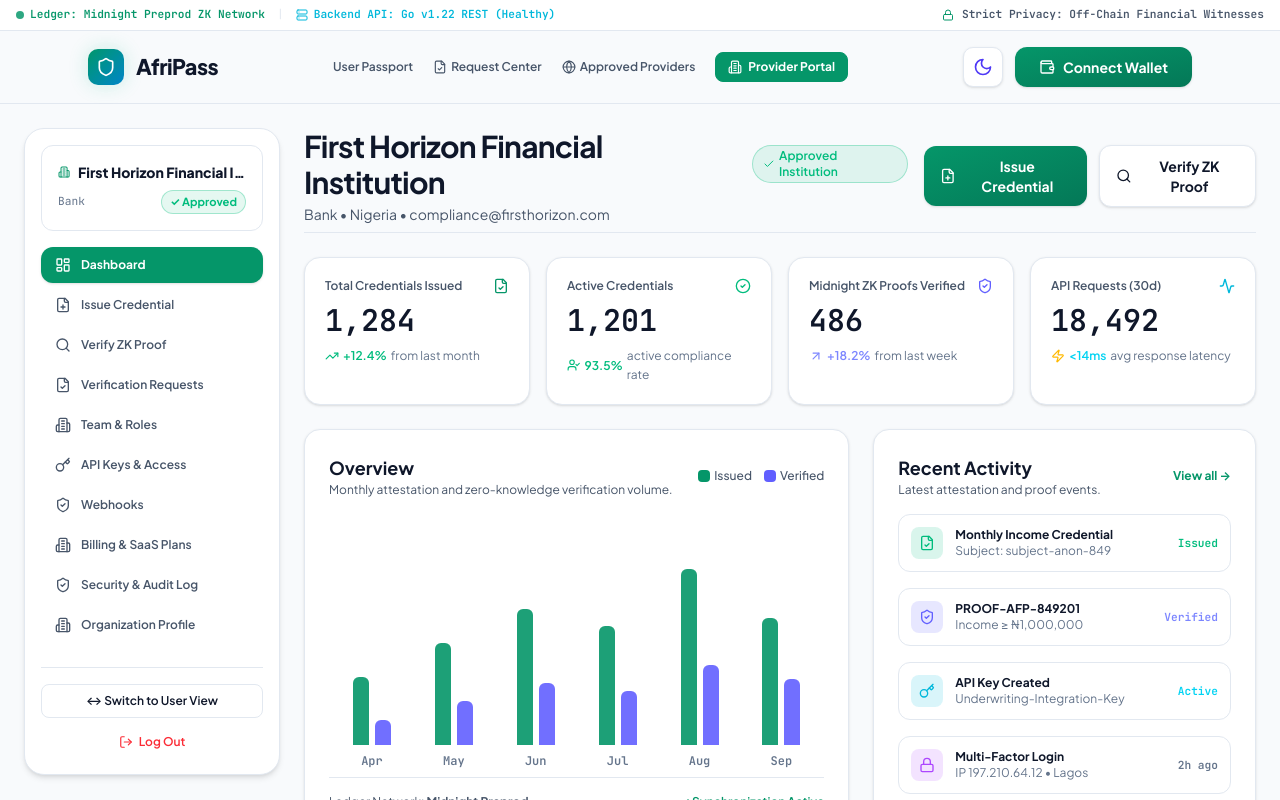
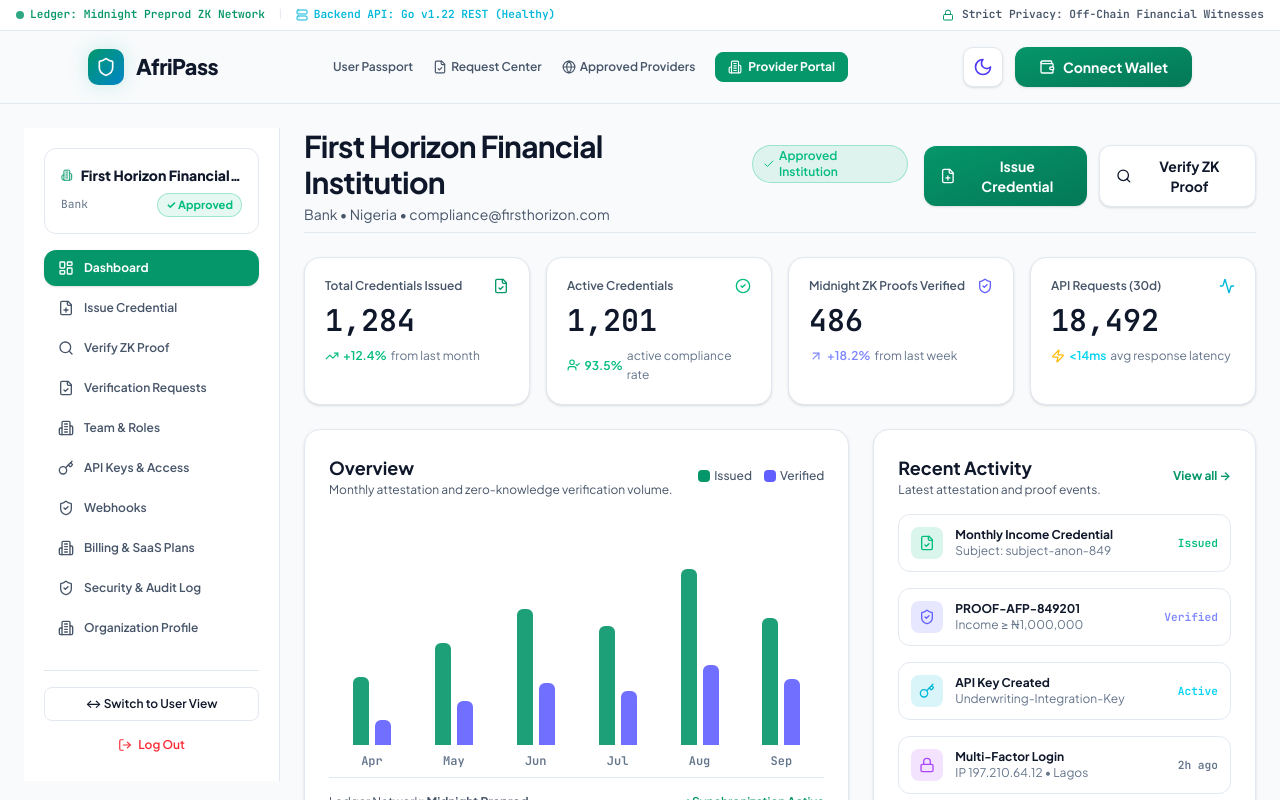
Before and after one commit to emarkees/afripass, a Next.js app: page / in a window 1280 px wide. Both pictures are taken after a click on the button "Provider Portal". Built offline with nearby package versions, Linux system fonts and the light colour scheme; no server answers.

Commit message:
refactor(ui-sidebar): update provider sidebar navigation with fixed SaaS layout

```diff
--- a/src/components/provider/ProviderSidebarNav.tsx
+++ b/src/components/provider/ProviderSidebarNav.tsx
@@ -34,7 +34,7 @@
   const isApproved = provider.status === 'approved';
 
   return (
-    <aside className="w-full lg:w-64 bg-[var(--bg-card)] border border-[var(--border-color)] rounded-[1.25rem] p-4 text-left shadow-md shrink-0 flex flex-col justify-between">
+    <aside className="w-full lg:w-64 h-full shrink-0 bg-[var(--bg-card)] border-r border-[var(--border-color)] p-5 text-left flex flex-col justify-between overflow-y-auto z-10">
       <div>
         {/* Provider Profile Header Card */}
         <div className="p-4 rounded-xl bg-[var(--bg-surface)] border border-[var(--border-color)] mb-4">
```
